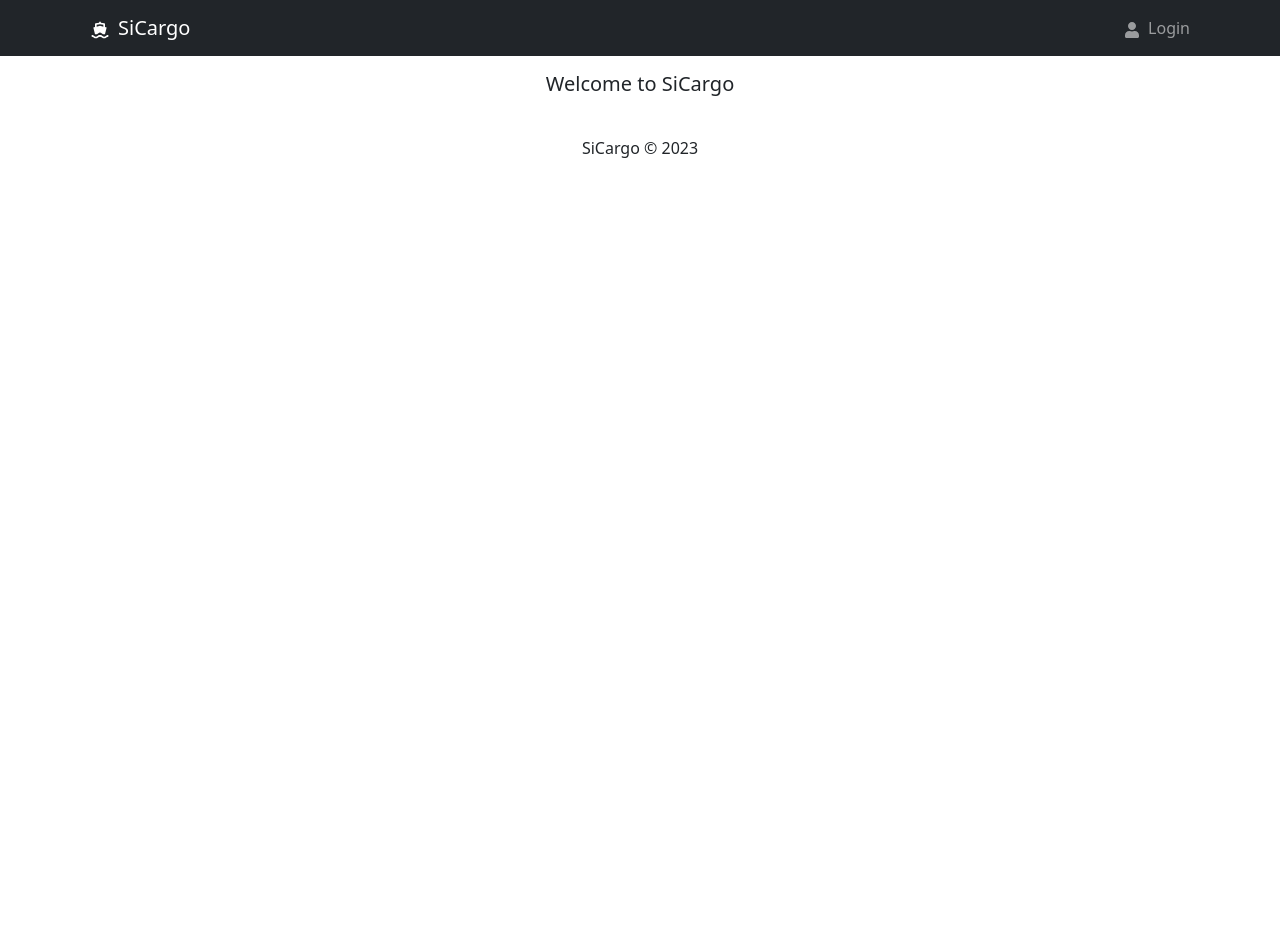
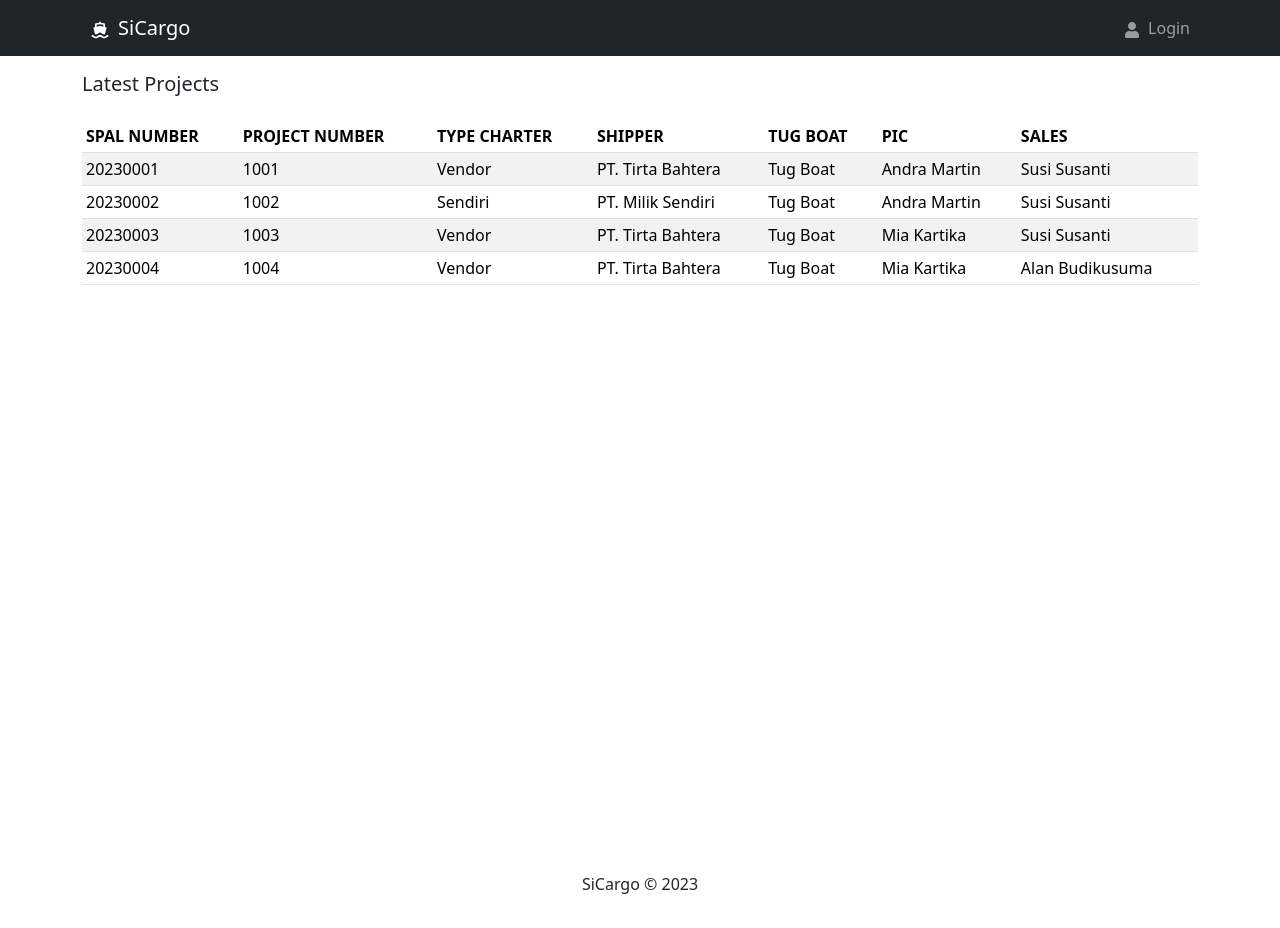
Before and after one commit to amulyana2020/project-management, a React (Create React App) app in the folder frontend/: page / in a window 1280 px wide. Before the commit the page ends 800 px from the top, so only its background shows below. Built offline with nearby package versions, Linux system fonts and the light colour scheme.

Commit message:
Add HomeScreen

```diff
--- a/frontend/src/App.js
+++ b/frontend/src/App.js
@@ -1,12 +1,16 @@
 import Header from './components/Header';
 import Footer from './components/Footer';
+import {Container} from 'react-bootstrap';
+import HomeScreen from './screens/HomeScreen';
 
 function App() {
   return (
-    <div className=''>
+    <div>
       <Header />
-      <main className='py-3 text-center'>
-        <h5>Welcome to SiCargo</h5>
+      <main className='py-3 vh-100'>
+        <Container>
+          <HomeScreen />
+        </Container>
       </main>
       <Footer />
     </div>
--- /dev/null
+++ b/frontend/src/projects.js
@@ -0,0 +1,44 @@
+const projects = [
+  {
+    _id: '1',
+    spal_number: '20230001',
+    project_number: '1001',
+    type_charter: 'Vendor',
+    shipper: 'PT. Tirta Bahtera',
+    tug_boat: 'Tug Boat',
+    pic: 'Andra Martin',
+    sales: 'Susi Susanti',
+  },
+  {
+    _id: '2',
+    spal_number: '20230002',
+    project_number: '1002',
+    type_charter: 'Sendiri',
+    shipper: 'PT. Milik Sendiri',
+    tug_boat: 'Tug Boat',
+    pic: 'Andra Martin',
+    sales: 'Susi Susanti',
+  },
+  {
+    _id: '3',
+    spal_number: '20230003',
+    project_number: '1003',
+    type_charter: 'Vendor',
+    shipper: 'PT. Tirta Bahtera',
+    tug_boat: 'Tug Boat',
+    pic: 'Mia Kartika',
+    sales: 'Susi Susanti',
+  },
+  {
+    _id: '4',
+    spal_number: '20230004',
+    project_number: '1004',
+    type_charter: 'Vendor',
+    shipper: 'PT. Tirta Bahtera',
+    tug_boat: 'Tug Boat',
+    pic: 'Mia Kartika',
+    sales: 'Alan Budikusuma',
+  },
+];
+
+export default projects;
--- /dev/null
+++ b/frontend/src/screens/HomeScreen.jsx
@@ -0,0 +1,44 @@
+import React from 'react';
+import {Table} from 'react-bootstrap';
+import projects from '../projects';
+
+const HomeScreen = () => {
+  return (
+    <>
+      <h5>Latest Projects</h5>
+      <Table
+        striped
+        hover
+        responsive
+        className='table-sm my-3'
+      >
+        <thead>
+          <tr>
+            <th>SPAL NUMBER</th>
+            <th>PROJECT NUMBER</th>
+            <th>TYPE CHARTER</th>
+            <th>SHIPPER</th>
+            <th>TUG BOAT</th>
+            <th>PIC</th>
+            <th>SALES</th>
+          </tr>
+        </thead>
+        <tbody>
+          {projects.map(project => (
+            <tr key={project._id}>
+              <td>{project.spal_number}</td>
+              <td>{project.project_number}</td>
+              <td>{project.type_charter}</td>
+              <td>{project.shipper}</td>
+              <td>{project.tug_boat}</td>
+              <td>{project.pic}</td>
+              <td>{project.sales}</td>
+            </tr>
+          ))}
+        </tbody>
+      </Table>
+    </>
+  );
+};
+
+export default HomeScreen;
```
